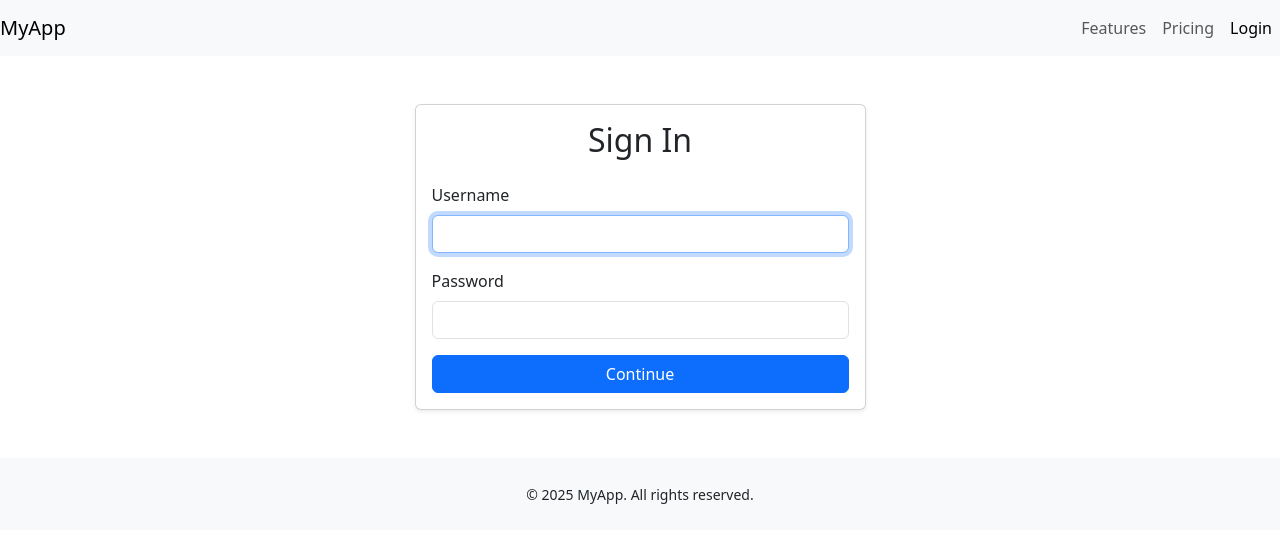
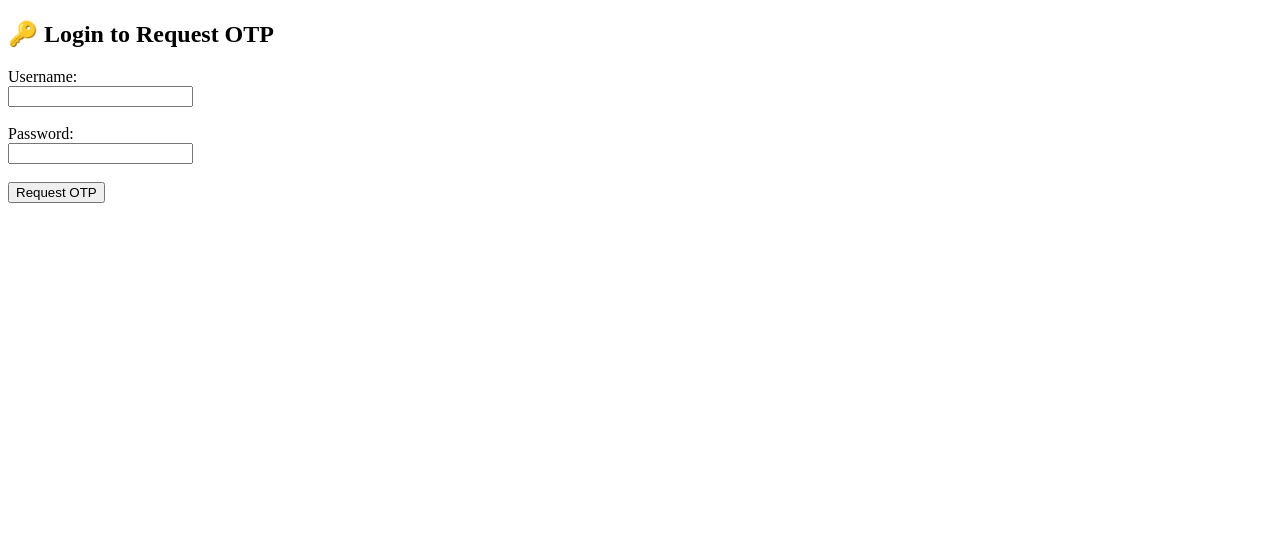
Before and after one commit to pradeepkumarv/family-investment-dashboard, a Flask app: page / in a window 1280 px wide. Shown: the top 543 px of the page. Run offline with Flask 3, Linux system fonts and the light colour scheme; some libraries are stand-ins or nearby versions.

Commit message:
Update login.html

```diff
--- a/templates/login.html
+++ b/templates/login.html
@@ -1,103 +1,16 @@
 <!DOCTYPE html>
-<html lang="en">
+<html>
 <head>
-  <!-- Meta & Title -->
-  <meta charset="UTF-8" />
-  <meta name="viewport" content="width=device-width, initial-scale=1" />
-  <title>Login • MyApp</title>
-
-  <!-- Inherit CSS from index.html -->
-  <link href="css/bootstrap.min.css" rel="stylesheet" />
-  <link href="css/main.css" rel="stylesheet" />
-
-  <!-- Inherit any needed JS libraries -->
-  <script src="js/jquery.min.js"></script>
-  <script src="js/bootstrap.bundle.min.js"></script>
-  <script src="js/app.js"></script>
+  <title>HDFC Securities Login</title>
 </head>
 <body>
-  <!-- Navbar (copied from index.html) -->
-  <nav class="navbar navbar-expand-lg navbar-light bg-light">
-    <a class="navbar-brand" href="index.html">MyApp</a>
-    <button class="navbar-toggler" type="button" data-bs-toggle="collapse"
-            data-bs-target="#navbarNav" aria-controls="navbarNav"
-            aria-expanded="false" aria-label="Toggle navigation">
-      <span class="navbar-toggler-icon"></span>
-    </button>
-    <div class="collapse navbar-collapse" id="navbarNav">
-      <ul class="navbar-nav ms-auto">
-        <li class="nav-item"><a class="nav-link" href="features.html">Features</a></li>
-        <li class="nav-item"><a class="nav-link" href="pricing.html">Pricing</a></li>
-        <li class="nav-item"><a class="nav-link active" href="login.html">Login</a></li>
-      </ul>
-    </div>
-  </nav>
-
-  <!-- Main Content -->
-  <main class="container my-5">
-    <div class="row justify-content-center">
-      <div class="col-md-5">
-        <div class="card shadow-sm">
-          <div class="card-body">
-            <h2 class="card-title mb-4 text-center">Sign In</h2>
-            <form id="loginForm" method="POST" action="otp.html">
-              <div class="mb-3">
-                <label for="username" class="form-label">Username</label>
-                <input type="text" id="username" name="username"
-                       class="form-control" required autofocus />
-              </div>
-              <div class="mb-3">
-                <label for="password" class="form-label">Password</label>
-                <input type="password" id="password" name="password"
-                       class="form-control" required />
-              </div>
-              <div class="d-grid">
-                <button type="submit" class="btn btn-primary">Continue</button>
-              </div>
-            </form>
-            <div id="loginError" class="alert alert-danger mt-3 d-none"></div>
-          </div>
-        </div>
-      </div>
-    </div>
-  </main>
-
-  <!-- Footer (copied from index.html) -->
-  <footer class="footer py-4 bg-light">
-    <div class="container text-center">
-      <small>&copy; 2025 MyApp. All rights reserved.</small>
-    </div>
-  </footer>
-
-  <!-- Page-specific JS -->
-  <script>
-    $(function(){
-      $('#loginForm').on('submit', function(e){
-        e.preventDefault();
-        $.ajax({
-          url: 'api/login',            // your backend endpoint
-          method: 'POST',
-          contentType: 'application/json',
-          dataType: 'json',            // ensure response is parsed as JSON
-          data: JSON.stringify({
-            username: $('#username').val(),
-            password: $('#password').val()
-          }),
-          success: function(resp){
-            if(resp.success){
-              window.location.href = 'otp.html?token=' + encodeURIComponent(resp.token);
-            } else {
-              $('#loginError').text(resp.message)
-                              .removeClass('d-none');
-            }
-          },
-          error: function(xhr){
-            $('#loginError').text('Server error. Please try again.')
-                            .removeClass('d-none');
-          }
-        });
-      });
-    });
-  </script>
+  <h2>🔑 Login to Request OTP</h2>
+  <form action="/request-otp" method="post">
+    <label>Username:</label><br>
+    <input type="text" name="username" required><br><br>
+    <label>Password:</label><br>
+    <input type="password" name="password" required><br><br>
+    <button type="submit">Request OTP</button>
+  </form>
 </body>
 </html>
```
